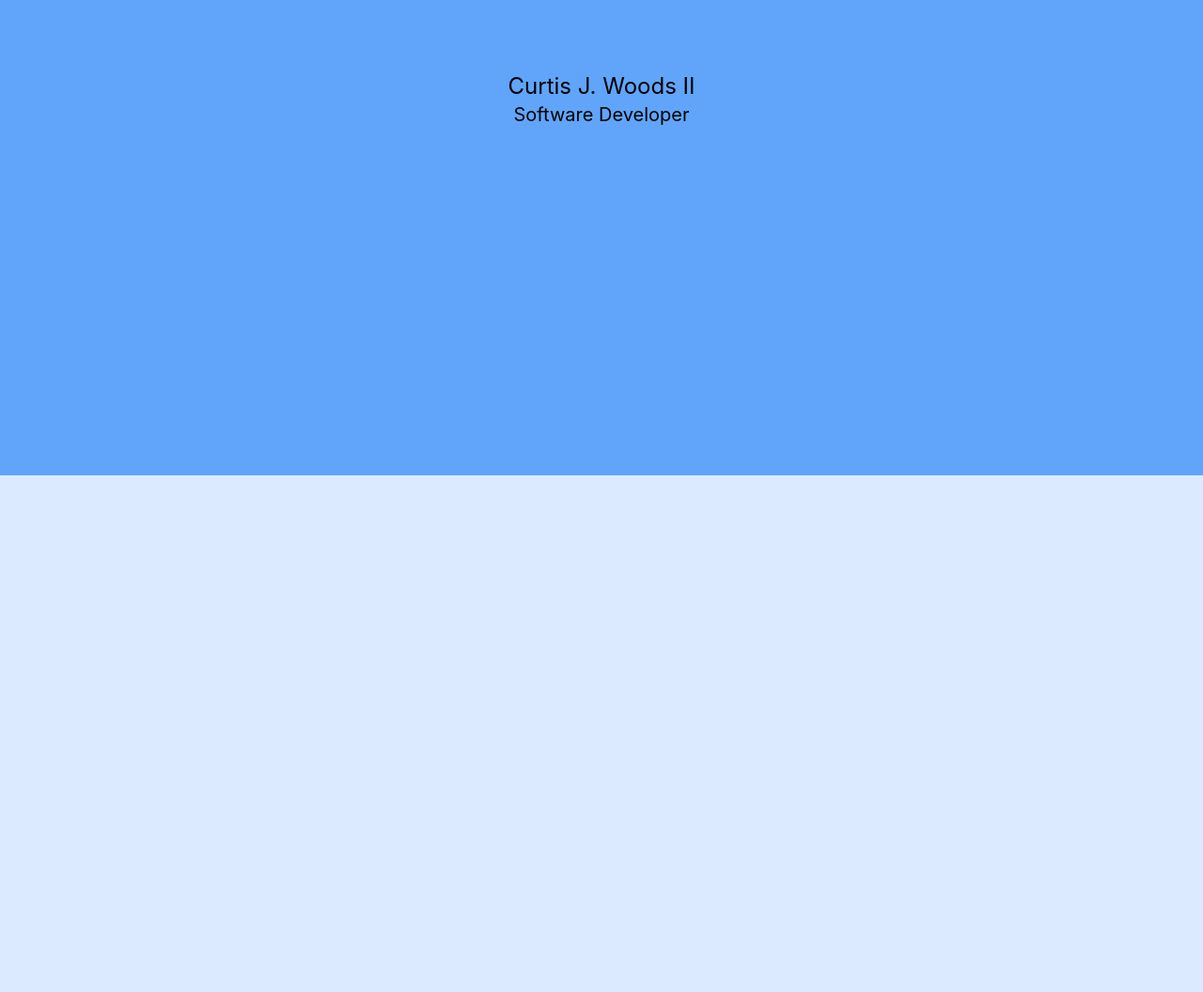
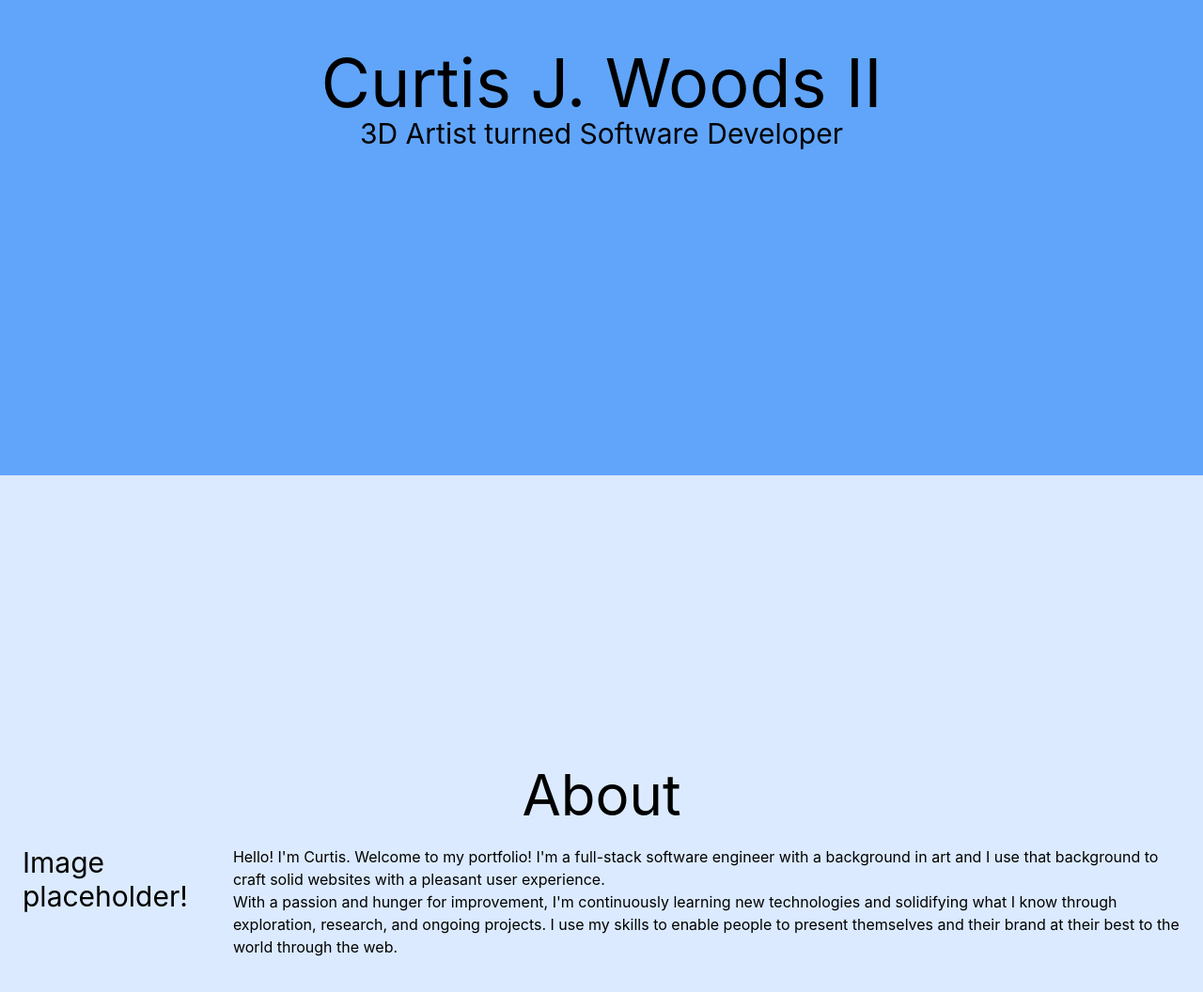
Before and after one commit to DeletedC/portfolio-express, a React (Create React App) app: page / in a window 1280 px wide. Shown: the part 294-1350 px from the top of the page at 94% size. Built offline with nearby package versions, Linux system fonts and the light colour scheme.

Commit message:
Started About section

```diff
--- a/src/App.js
+++ b/src/App.js
@@ -1,6 +1,7 @@
 import './App.css';
-import Section from '../src/components/Section';
-import Header from '../src/components/Header';
+import Section from './components/Section';
+import Header from './components/Header';
+import About from './components/About';
 
 function App() {
   return (
@@ -12,7 +13,7 @@ function App() {
 
       {/* About */}
       <Section color={'bg-blue-100'}>
-
+        <About />
       </Section>
 
       {/* Skills */}
--- /dev/null
+++ b/src/components/About.js
@@ -0,0 +1,20 @@
+const About = () => {
+  return (
+    <div>
+      <h1 className='text-center p-6'>About</h1>
+      <div className='flex'>
+        <div className='px-6'>
+            <h2>Image placeholder!</h2>
+        </div>
+        <div className='px-6'>
+            <p>Hello! I'm Curtis. Welcome to my portfolio! I'm a full-stack software engineer with a background in art and I use that background to craft solid websites with a pleasant user experience.</p>
+            <p>With a passion and hunger for improvement, I'm continuously learning new technologies and solidifying what I know through exploration, research, and ongoing projects. I use my skills to enable people to present themselves and their brand at their best to the world through the web.</p>
+        </div>
+      </div>
+
+
+    </div>
+  );
+}
+
+export default About;
--- a/src/components/Header.js
+++ b/src/components/Header.js
@@ -1,8 +1,8 @@
 const Header = () => {
   return (
     <div className='text-center'>
-      <h1>Curtis J. Woods II</h1>
-      <h2>Software Developer</h2>
+      <h1 className='text-7xl'>Curtis J. Woods II</h1>
+      <h2>3D Artist turned Software Developer</h2>
     </div>
   );
 }
--- a/src/index.css
+++ b/src/index.css
@@ -5,10 +5,10 @@
 
 @layer base {
   h1 {
-    @apply text-2xl;
+    @apply text-6xl;
   }
   h2 {
-    @apply text-xl;
+    @apply text-3xl;
   }
 }
 
```
